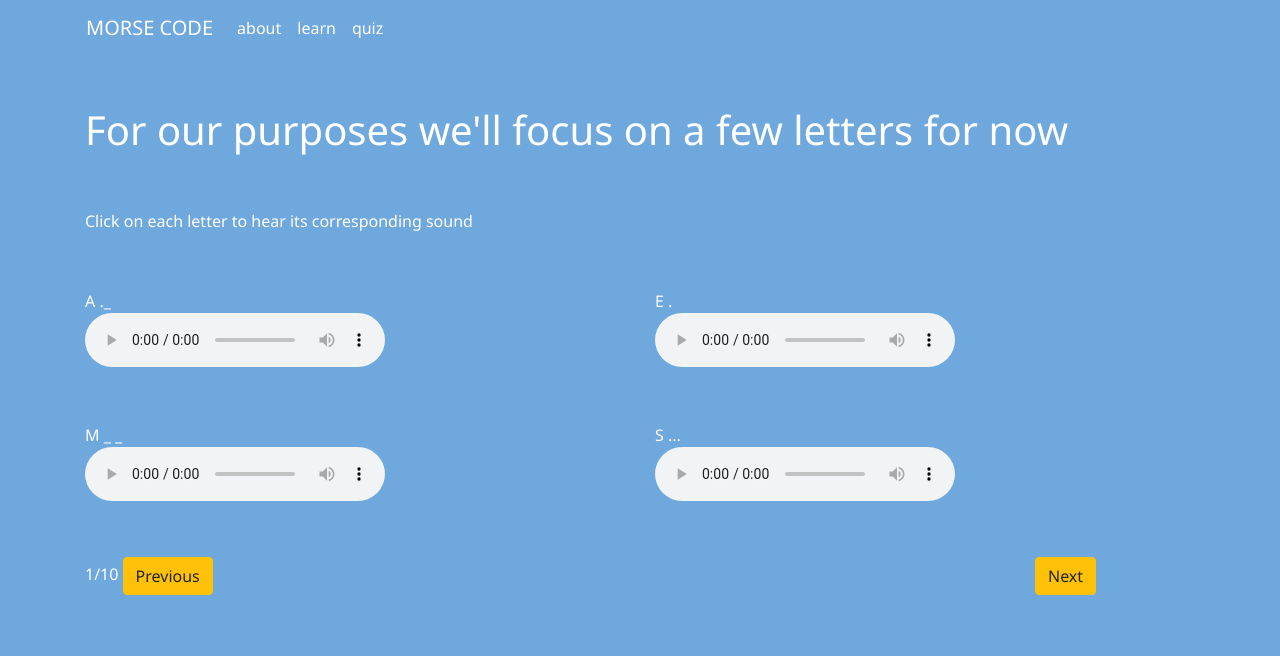
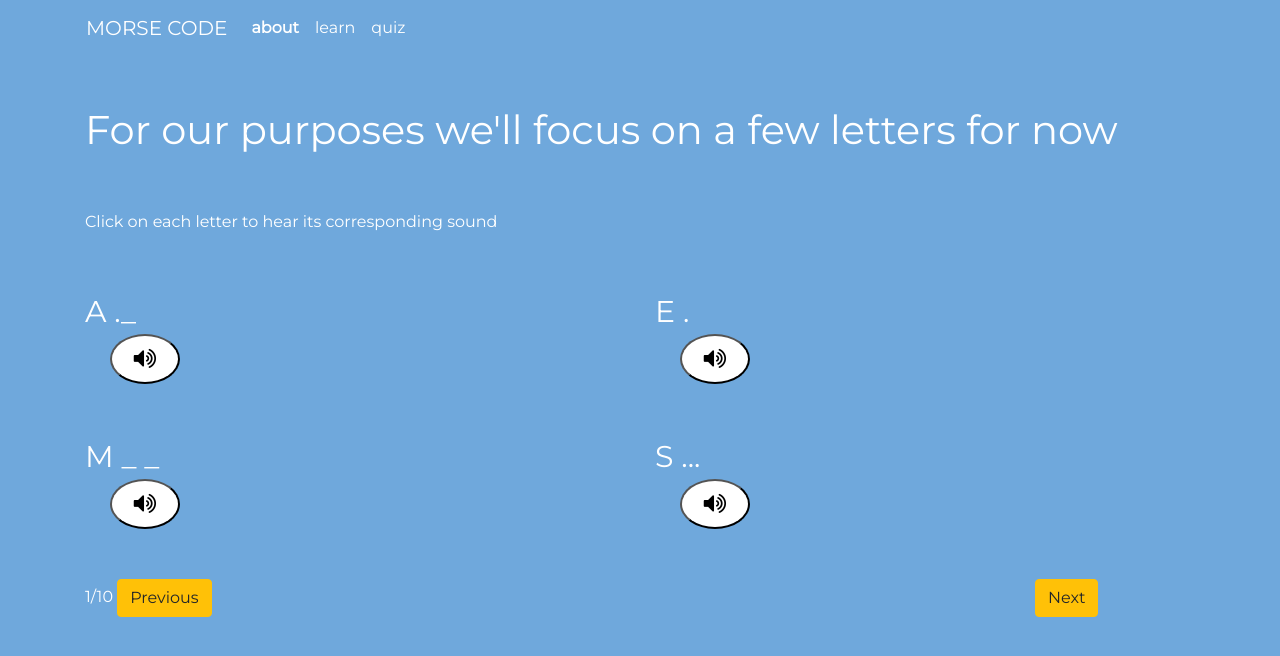
Before and after one commit to UIUX-Spring-2022/MorseCode, a Flask app: page /learn_letters/1 in a window 1280 px wide. Shown: the top 656 px of the page. Run offline with Flask 2, Linux system fonts and the light colour scheme; some libraries are stand-ins or nearby versions.

Commit message:
learn buttons

```diff
--- a/server.py
+++ b/server.py
@@ -17,11 +17,11 @@ with open(data_json) as morse_data:
 
 learn_combos= ["A", "E", "M", "S"]
 
-sounds_1 = [letter_sounds[0]["link"],letter_sounds[1]["link"],letter_sounds[4]["link"],letter_sounds[6]["link"]]
+sounds_1 = [letter_sounds[0]["link"],letter_sounds[1]["link"],letter_sounds[2]["link"],letter_sounds[3]["link"]]
 
-learn_combos_2 = ["I","N","T","O"]
+learn_combos_2 = ["I","O","N","T"]
 
-sounds_2 = [letter_sounds[2]["link"],letter_sounds[5]["link"],letter_sounds[7]["link"],letter_sounds[3]["link"]]
+sounds_2 = [letter_sounds[4]["link"],letter_sounds[5]["link"], letter_sounds[6]["link"],letter_sounds[7]["link"]]
 
 results = []
 
--- a/static/components/morsecode.css
+++ b/static/components/morsecode.css
@@ -46,3 +46,12 @@
     margin-right: 25px;
     margin-left: 25px;
 }
+
+.sound-btn{
+    height: 50px;
+    width: 70px;
+    border-radius: 50%;
+    background-color: white;
+    margin-right: 25px;
+    margin-left: 25px;
+}
--- a/static/main.css
+++ b/static/main.css
@@ -3,7 +3,7 @@
 body {
     background-color: #6fa8dcff;
     color: white;
-    font-family: 'Segoe UI', Tahoma, Geneva, Verdana, sans-serif;
+    font-family: 'Montserrat', sans-serif;
 }
 .header_welcome{
     size: 50px;
@@ -27,3 +27,36 @@ body {
 .test-banner {
     font-size: 3rem;
 }
+
+#begin{
+    background-color: yellow;
+}
+
+.about{
+    font-size: 30px;
+}
+
+#about_link{
+    font-weight: bold;
+}
+
+.letter{
+    font-size: 30px;
+}
+
+
+.my_text{
+    font-size: 50px;
+}
+
+.ans{
+    font-size: 30px;
+}
+
+.icon_about{
+    font-size: 50px;
+}
+
+.icon_about_dash{
+    font-size: 30px;
+}
--- a/static/main.js
+++ b/static/main.js
@@ -213,7 +213,7 @@ function endingBanner(result){
         "This can definitely be hard! Keep trying!",
         "All you need is a little review!",
         "That's a start, you'll be a master in no time.",
-        "That's great, you're master it before you know it.",
+        "That's great, you're master at it before you know it.",
         "Congrats, more than half way to perfect!",
         "You're doing great, just a little more!",
         "Congratulations, almost perfect!",
--- a/templates/layout.html
+++ b/templates/layout.html
@@ -19,6 +19,9 @@
       rel="stylesheet"
       href="http://code.jquery.com/ui/1.12.1/themes/base/jquery-ui.css"
     />
+
+
+    <link rel="stylesheet" href="https://maxcdn.bootstrapcdn.com/font-awesome/4.4.0/css/font-awesome.min.css">
 
     <!-- Bootstrap CSS -->
     <link
--- a/templates/learn_letters.html
+++ b/templates/learn_letters.html
@@ -12,7 +12,11 @@
     let prev_url = {{prev_url|tojson}};
     let page = {{page|tojson}};
 
-    console.log(url)
+    console.log(learn_combos)
+
+    function playAudio(url) {
+        new Audio(url).play();
+    }
 
 
 </script>
@@ -36,16 +40,14 @@
             {{learn_combos[0]}}
             {{codes[0]}}
         </div>
-        <audio src = {{files[0]}} controls>
-        </audio>
+        <button class="sound-btn" style='font-size:24px' onclick='playAudio(files[0])'><i class='fa fa-volume-up'></i></button>
     </div>
     <div class = "col-md-6">
         <div class = "letter">
             {{learn_combos[1]}}
             {{codes[1]}}
         </div>
-        <audio src = {{files[1]}} controls>
-        </audio>
+        <button class="sound-btn" style='font-size:24px' onclick='playAudio(files[1])'><i class='fa fa-volume-up'></i></button>
     </div>
 </div>
 <div class = "row">
@@ -54,16 +56,14 @@
             {{learn_combos[2]}}
             {{codes[2]}}
         </div>
-        <audio src = {{files[2]}} controls>
-        </audio>
+        <button class="sound-btn" style='font-size:24px;' onclick='playAudio(files[2])'><i class='fa fa-volume-up'></i></button>
     </div>
     <div class = "col-md-6">
         <div class = "letter">
             {{learn_combos[3]}}
             {{codes[3]}}
         </div>
-        <audio src = {{files[3]}} controls>
-        </audio>
+        <button class="sound-btn" style='font-size:24px' onclick='playAudio(files[3])'><i class='fa fa-volume-up'></i></button>
     </div>
 </div>
 <div class="row">
```
Also changed, not shown: templates/about.html (+12 -0 lines), templates/learn_type_a.html (+5 -2 lines), templates/learn_type_b.html (+5 -2 lines).
